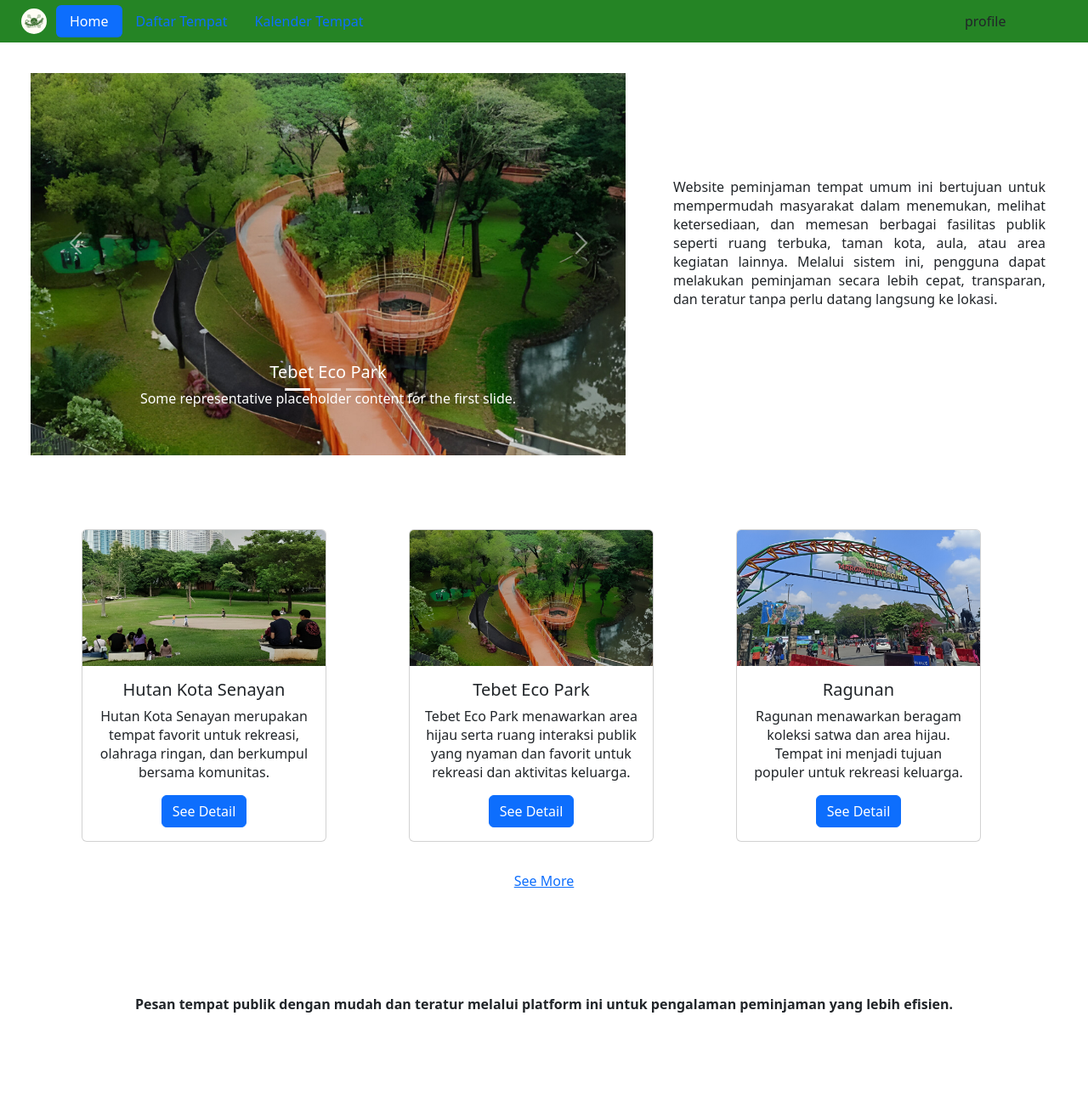
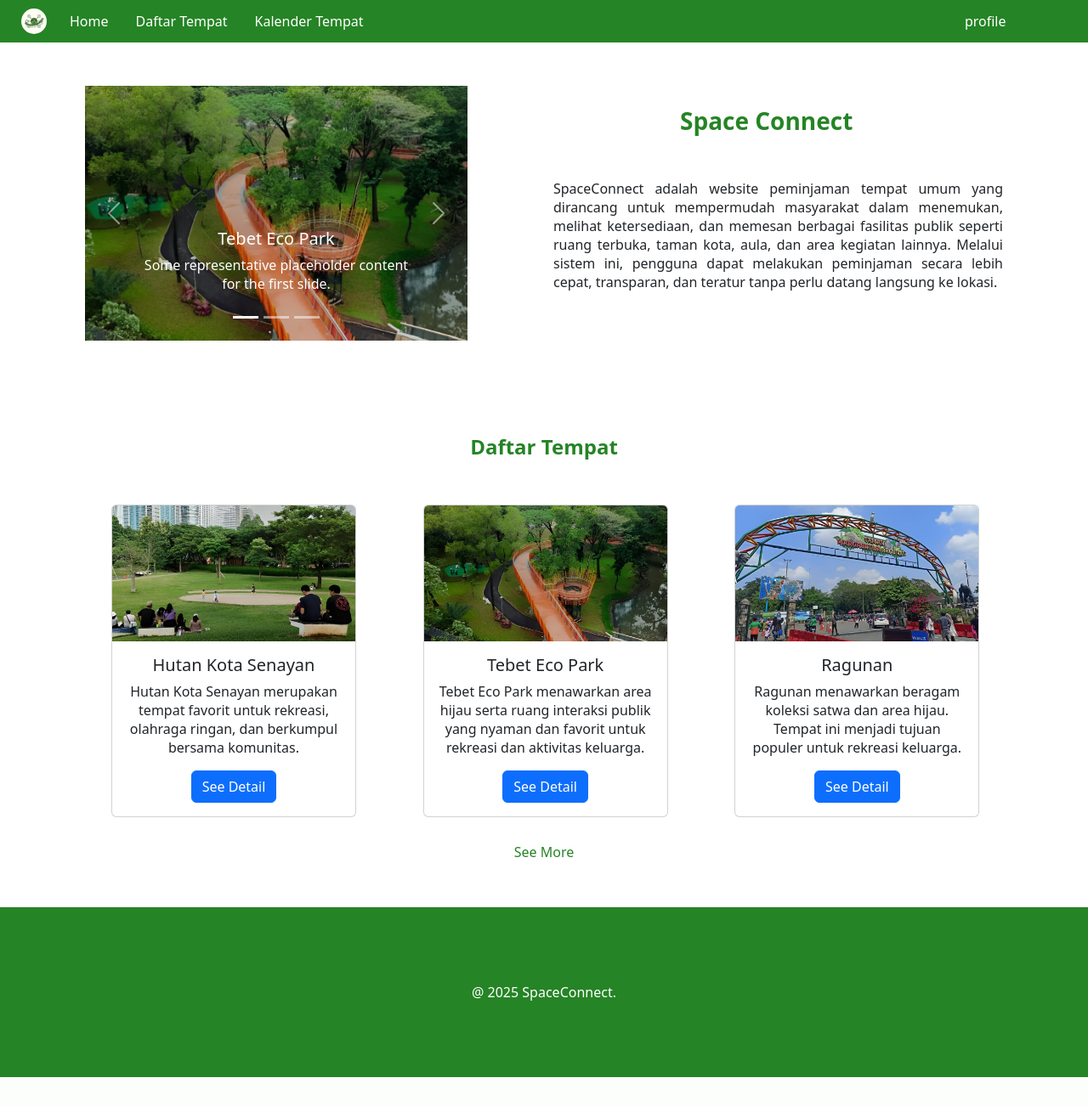
Before and after one commit to cinkar/SIM-Peminjaman-Tempat, a PHP site: page / in a window 1280 px wide. Shown: the whole page at 85% size. After the commit the page ends 1268 px from the top, so only its background shows below. Run offline with PHP 8.4, Linux system fonts and the light colour scheme.

Commit message:
finishing

```diff
--- a/components/navbar.html
+++ b/components/navbar.html
@@ -3,6 +3,7 @@
         <meta charset="UTF-8">
         <meta name="viewport" content="width=device-width, initial-scale=1.0">
         <link href="https://cdn.jsdelivr.net/npm/bootstrap@5.3.8/dist/css/bootstrap.min.css" rel="stylesheet">
+        <link rel="stylesheet" href="navbar.css">
         <title>Document</title>
     </head>
     <body>
@@ -13,17 +14,17 @@
                 <td style="flex: 1; ">
                     <ul class="nav nav-pills">
                         <li class="nav-item">
-                            <a class="nav-link active" aria-current="page" href="../index.html">Home</a>
+                            <a class="nav-link" aria-current="page" href="../index.html" style="color: #fff !important;">Home</a>
                         </li>
                         <li class="nav-item">
-                            <a class="nav-link" href="../daftar-tempat.html">Daftar Tempat</a>
+                            <a class="nav-link" href="../daftar-tempat.html" style="color: #fff !important;">Daftar Tempat</a>
                         </li>
                         <li class="nav-item">
-                            <a class="nav-link" href="../kalender-tempat.html">Kalender Tempat</a>
+                            <a class="nav-link" href="../kalender-tempat.html" style="color: #fff !important;">Kalender Tempat</a>
                         </li>
                     </ul>
                 </td>
-                <td class="profile-page" style="text-align: right; min-width: 740px;">profile</td>
+                <td class="profile-page" style="text-align: right; min-width: 740px; color: #fff !important;">profile</td>
             </tr>
         </table>
 
--- a/css/index.css
+++ b/css/index.css
@@ -1,20 +1,29 @@
 #carouselExampleCaptions{
-    height: 400px;
-    width: 700px;
+    height: 300px;
+    width: 450px;
     object-fit: cover;
-    margin: 35px;
+    margin: auto;
 }
 
 .carousel-item img{
-    height: 450px;
-    width: 700px;
+    height: 300px;
+    width: 450px;
     object-fit: cover;
 }
 
 .info-web{
     text-align: justify;
-    padding: 20px;
-    padding-right: 50px;
+    padding-right: 100px;
+    padding-top: 10px;
+    align-content: first baseline;
+}
+
+.link{
+    color: rgb(37, 132, 37);
+    text-decoration: none;
+    display: inline-block;
+    padding: 6 12px;
+    border-radius: 10px;
 }
 
 div .daftar-tempat-home{
@@ -24,8 +33,7 @@ div .daftar-tempat-home{
 }
 
 .card{
-    margin-top: 100px;
-    margin-left: 95px;
+    margin-left: 40px;
 }
 
 .card-body{
@@ -36,16 +44,25 @@ div .daftar-tempat-home{
     height: 50px;
     align-content: center;
     text-align: center;
-    margin-top: 20px;
     margin-bottom: 20px;
-    color: blue;
+    color: rgb(37, 132, 37);
+    text-decoration: none;
+    display: inline-block;
+    padding: 6 12px;
+    border-radius: 10px;
+}
+
+.see-more:hover{
+    background-color: rgba(37, 132, 37, 0.16);
+    border-radius: 20px;
 }
 
 .closing-home{
+    display: block;
     height: 200px;
     align-content: center;
     text-align: center;
-    font-weight: bold;
     margin-top: 20px;
-    margin-bottom: 20px;
+    color: rgb(255, 255, 255);
+    background-color: rgb(37, 132, 37);
 }
--- a/index.html
+++ b/index.html
@@ -4,15 +4,17 @@
     <meta name="viewport" content="width=device-width, initial-scale=1.0">
     <link rel="stylesheet" href="https://cdn.jsdelivr.net/npm/bootstrap@5.3.8/dist/css/bootstrap.min.css">
     <link rel="stylesheet" href="css/index.css">
+    <link href="https://fonts.googleapis.com/css2?family=Poppins:wght@300;400;500;600&display=swap" rel="stylesheet">
+
     <title>Home</title>
 </head>
 <body>
 
     <div id="navbar"></div>
 
-    <table>
-        <tr>
-            <td>
+    <table style="margin-top: 50px;">
+        <tr >
+            <td rowspan="2" class="info-home" style="width: 650px;">
                 <div id="carouselExampleCaptions" class="carousel slide">
                     <div class="carousel-indicators">
                         <button type="button" data-bs-target="#carouselExampleCaptions" data-bs-slide-to="0" class="active" aria-current="true" aria-label="Slide 1"></button>
@@ -52,14 +54,18 @@
                     </button>
                 </div>
             </td>
-            <td class="info-web">Website peminjaman tempat umum ini bertujuan untuk mempermudah masyarakat dalam menemukan, melihat ketersediaan, dan memesan berbagai fasilitas publik seperti ruang terbuka, taman kota, aula, atau area kegiatan lainnya. Melalui sistem ini, pengguna dapat melakukan peminjaman secara lebih cepat, transparan, dan teratur tanpa perlu datang langsung ke lokasi.
+            <td style="height: 100px; padding-left: 150px; color: rgb(37, 132, 37);"><p class="fw-bold fs-3 " >Space Connect</p></td>
+        </tr>
+        <tr>
+            <td class="info-web" style="height: 200px;">SpaceConnect adalah website peminjaman tempat umum yang dirancang untuk mempermudah masyarakat dalam menemukan, melihat ketersediaan, dan memesan berbagai fasilitas publik seperti ruang terbuka, taman kota, aula, dan area kegiatan lainnya. Melalui sistem ini, pengguna dapat melakukan peminjaman secara lebih cepat, transparan, dan teratur tanpa perlu datang langsung ke lokasi.
             </td>
         </tr>
 
         <tr>
             <div>
-                <table>
-                    <tr>
+                <table style="margin: auto; margin-top: 100px; width: 1100px;">
+                    <th colspan="3" style="margin: auto; height: 50px; margin: auto; text-align: center; padding-bottom: 30px;"><a href="daftar-tempat.html" class="link fs-4">Daftar Tempat</a></th>
+                    <tr style="height: 400px; margin: auto;">
                         <td class="daftar-tempat-home">
                             <div class="card" style="width: 18rem;">
                                 <img src="img/hutan-kota-senayan.jpg" class="card-img-top" alt="...">
@@ -95,10 +101,10 @@
             </div>
         </tr>
         <tr>
-            <div class="see-more"><a href="daftar-tempat.html">See More</a></div>
+            <div style="text-align: center;"><a href="daftar-tempat.html" class="see-more">See More</a></div>
         </tr>
         <tr>
-            <div class="closing-home">Pesan tempat publik dengan mudah dan teratur melalui platform ini untuk pengalaman peminjaman yang lebih efisien.</div>
+            <div class="closing-home">@ 2025 SpaceConnect.</div>
         </tr>
     </table>
 
@@ -108,6 +114,7 @@
             .then(data => {
                 document.getElementById("navbar").innerHTML = data;
             });
+
     </script>
 
     <script src="https://cdn.jsdelivr.net/npm/bootstrap@5.3.8/dist/js/bootstrap.bundle.min.js"></script>
```
Also changed, not shown: daftar-tempat.html (+95 -0 lines), detail-tempat.html (deleted, +0 -24 lines), js/script.js (+44 -11 lines), img/bg-home.png (added).
